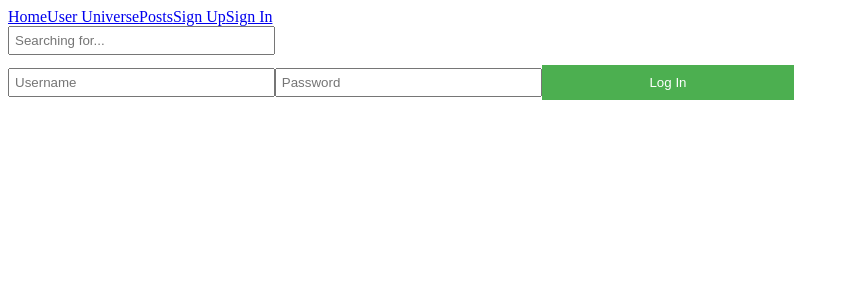
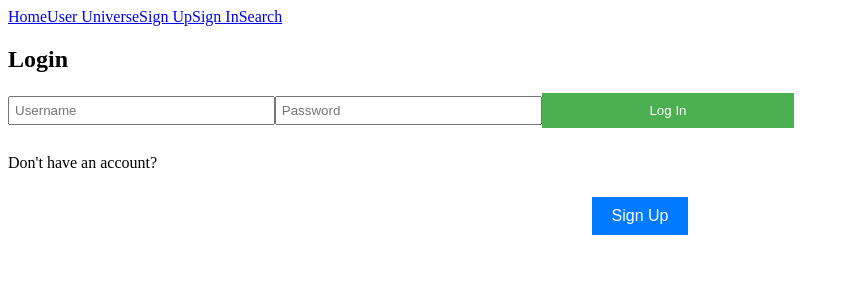
Before and after one commit to FlushingBaseball/phase-2, a React (Create React App) app: page /sign-In in a window 1280 px wide. Shown: the top 300 px of the page, without its empty margins (0-849 px from the left). Built offline with nearby package versions, Linux system fonts and the light colour scheme; data requests are answered from the project's data file.

Commit message:
app/header/search/sign-in update

```diff
--- a/src/App.js
+++ b/src/App.js
@@ -7,9 +7,8 @@ import NewUser from "./NewUser";
 import SignInPage from "./SignInPage";
 import NotFound from "./NotFound";
 import UserFullPage from "./UserFullPage";
-import Posts from "./Posts";
+
 import Search from "./Search";
-
 
 function App() {
 
@@ -49,9 +48,6 @@ setUsersArray(prev => [...prev, newUser])
         <Route exact path="/userUniverse">
              <UserCollection usersArray={usersArray} />
        </Route>
-       <Route path="/posts" >
-          <Posts usersArray={usersArray} />
-       </Route>
         <Route path="/sign-Up">
           <NewUser  handleSubmit={handleSubmit} />
        </Route>
@@ -59,9 +55,12 @@ setUsersArray(prev => [...prev, newUser])
          <SignInPage />
        </Route>
        <Route path="*">
-          <NotFound />
+            <NotFound />
        </Route>
-       <Route path="/search" component={Search} />
+       {/* <Route path="/search" component={Search} /> */}
+       <Route path="/Search">
+          <Search />
+       </Route>
       </Switch>
 
     </div>
--- a/src/Header.js
+++ b/src/Header.js
@@ -1,23 +1,20 @@
-import { NavLink } from "react-router-dom"
-import Search from "./Search"
+import { NavLink } from "react-router-dom";
+import Search from "./Search";
 
-function Header(){
-
-
+function Header() {
   return (
     <div>
       <nav className="nav">
         <NavLink to="/">Home</NavLink>
         <NavLink to="/userUniverse">User Universe</NavLink>
-            <NavLink to='/posts' >Posts</NavLink>
         <NavLink to="/sign-Up">Sign Up</NavLink>
-            <NavLink to='/sign-In'>Sign In</NavLink>
-            <Search />
-
+        <NavLink to="/sign-In">Sign In</NavLink>
+        <NavLink to="/Search">
+          Search
+        </NavLink>
       </nav>
     </div>
-    )
-
+  );
 }
 
- export default Header
+export default Header;
--- a/src/SignInPage.js
+++ b/src/SignInPage.js
@@ -1,6 +1,70 @@
+// import React, { useState, useEffect } from 'react';
+// import { Route, BrowserRouter as Router, useHistory } from 'react-router-dom';
+// import HomeSplash from './HomeSplash';
+
+// function SignInPage() {
+//   const [authorized, setAuthorized] = useState(false);
+//   const [users, setUsers] = useState([]);
+//   const [username, setUsername] = useState('');
+//   const [password, setPassword] = useState('');
+
+//   useEffect(() => {
+//     fetchUsers();
+//   }, []);
+
+//   async function fetchUsers() {
+//     try {
+//       const response = await fetch('http://localhost:3001/Users');
+//       const data = await response.json();
+//       setUsers(data);
+//     } catch (error) {
+//       console.error('Error fetching user data:', error);
+//     }
+//   }
+
+//   const history = useHistory();
+
+//   function handleSubmit(e) {
+//     e.preventDefault();
+//     const auth = users.some((user) => user.username === username && user.password === password);
+//     setAuthorized(auth);
+//     if (auth) {
+//       history.push('/HomeSplash');
+//     }
+//   }
+
+//   const login = (
+//     <form action="#" onSubmit={handleSubmit}>
+//       <input type="text" placeholder="Username" value={username} onChange={(e) => setUsername(e.target.value)} />
+//       <input type="password" placeholder="Password" value={password} onChange={(e) => setPassword(e.target.value)} />
+//       <input type="submit" value="Log In" />
+//     </form>
+//   );
+
+//   return (
+//     <Router>
+//       <div id="authorization">
+//         {authorized ? (
+//           <div>
+//             <Route path="/HomeSplash" component={HomeSplash} />
+//           </div>
+//         ) : (
+//           <div>
+//             {login}
+//             {/* {alert('Wrong username or password')} */}
+//           </div>
+//         )}
+//       </div>
+//     </Router>
+//   );
+// }
+
+// export default SignInPage;
+
 import React, { useState, useEffect } from 'react';
-import { Route, BrowserRouter as Router, useHistory } from 'react-router-dom';
+import { Route, BrowserRouter as Router, Link, useHistory } from 'react-router-dom';
 import HomeSplash from './HomeSplash';
+import NewUser from './NewUser';
 
 function SignInPage() {
   const [authorized, setAuthorized] = useState(false);
@@ -38,20 +102,24 @@ function SignInPage() {
       <input type="text" placeholder="Username" value={username} onChange={(e) => setUsername(e.target.value)} />
       <input type="password" placeholder="Password" value={password} onChange={(e) => setPassword(e.target.value)} />
       <input type="submit" value="Log In" />
+      <p> Don't have an account?</p>
+      <NewUser />
     </form>
   );
 
   return (
     <Router>
-      <div id="authorization">
+      <div id="authorization" className="container">
         {authorized ? (
           <div>
-            <Route path="/HomeSplash" component={HomeSplash} />
+          <Route exact path="/">
+          <HomeSplash />
+          </Route>
           </div>
         ) : (
           <div>
+            <h2>Login</h2>
             {login}
-            {/* {alert('Wrong username or password')} */}
           </div>
         )}
       </div>
```
Also changed, not shown: src/Search.js (line endings or trailing spaces). Lines whose indentation alone changed are shown as unchanged.
